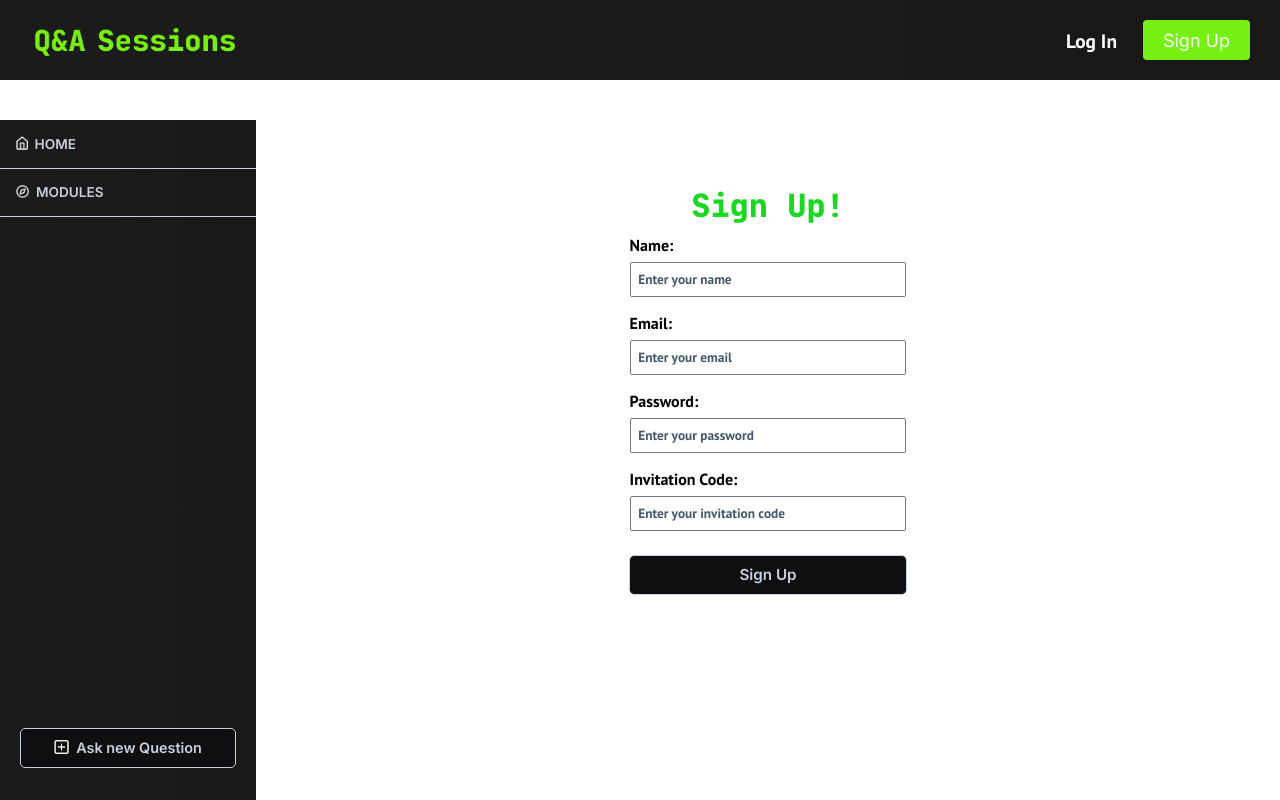
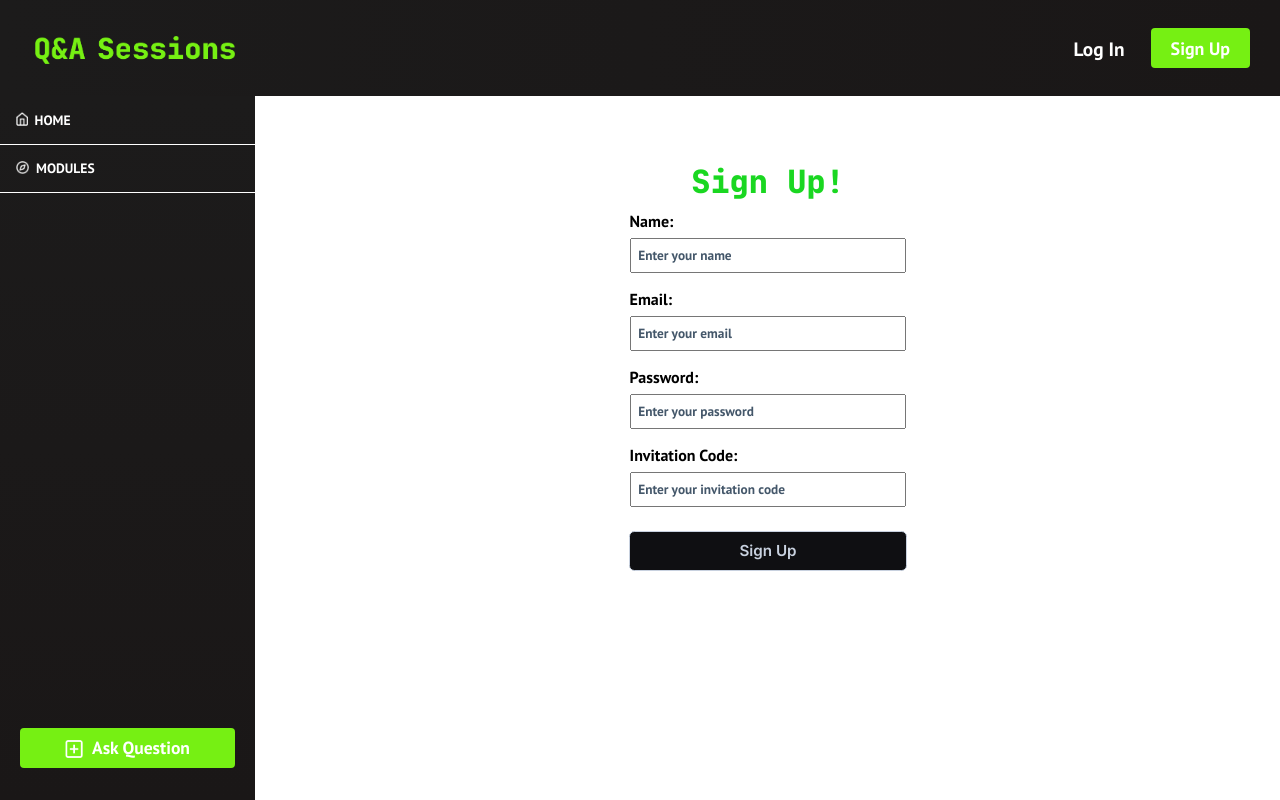
Before and after one commit to Lenindelrionicaragua/Q-And-A, a React app in the folder client/: page /auth/sign-up in a window 1280 px wide. Built offline with nearby package versions, Linux system fonts and the light colour scheme.

Commit message:
improve_sidebar_funtionality

```diff
--- a/client/src/App.css
+++ b/client/src/App.css
@@ -16,7 +16,7 @@ a {
 }
 
 body {
-  font-family: "Inter", sans-serif;
+  font-family: "PT Sans", sans-serif;
   height: 100vh;
   font-size: 16px;
 }
@@ -25,7 +25,7 @@ body {
   height: 100%;
   display: grid;
   grid-template-columns: 20vw 40vw 40vw;
-  grid-template-rows: 15vh 85vh;
+  grid-template-rows: 12vh 88vh;
   grid-template-areas:
     "header header header"
     "sidebar main main";
--- a/client/src/components/Buttons/Buttons.css
+++ b/client/src/components/Buttons/Buttons.css
@@ -1,6 +1,6 @@
 button {
   font-size: 0.9em;
-  font-family: "Inter", sans-serif;
+  font-family: "PT Sans", sans-serif;
   border: solid 1px;
   cursor: pointer;
   display: flex;
@@ -25,38 +25,14 @@ button .icon img {
 /* Primary button styles */
 .primary-button {
   font-weight: 600;
-  border-radius: 0.35em;
-  border-color: #c8d1df;
+  border-radius: 4px;
+  border-color: #fff;
   background: #0f0f12;
-  color: #c8d1df;
+  color: #fff;
 }
 
 .primary-button:hover {
   border-color: #76f013;
   background: #76f013;
-  color: #0f0f12;
+  color: #fff;
 }
-
-/* Icon styles */
-button .icon {
-  padding-top: 0.15em;
-}
-
-button .icon img {
-  height: 1em;
-}
-
-/* Primary button styles */
-.primary-button {
-  font-weight: 600;
-  border-radius: 0.35em;
-  border-color: #c8d1df;
-  background: #0f0f12;
-  color: #c8d1df;
-}
-
-.primary-button:hover {
-  border-color: #76f013;
-  background: #76f013;
-  color: #0f0f12;
-}
--- a/client/src/components/Buttons/PrimaryButton.jsx
+++ b/client/src/components/Buttons/PrimaryButton.jsx
@@ -3,14 +3,13 @@ import "./Buttons.css";
 import PropTypes from "prop-types";
 import Icon from "../Icon/Icon";
 
-// This button style includes the option to have an icon
-//and handle the  change of the icon based on mouse hover/enter
 const PrimaryButton = ({
   text,
   addIcon,
   srcIcon,
   srcHoverIcon,
   onClickHandler,
+  textContainerClassName,
 }) => {
   const [isHovered, setIsHovered] = useState(false);
 
@@ -36,7 +35,7 @@ const PrimaryButton = ({
       onClick={handleClick}
     >
       {addIcon ? <Icon src={isHovered ? srcHoverIcon : srcIcon} /> : null}
-      {text}
+      <span className={textContainerClassName}>{text}</span>
     </button>
   );
 };
@@ -47,6 +46,7 @@ PrimaryButton.propTypes = {
   srcIcon: PropTypes.string,
   srcHoverIcon: PropTypes.string,
   onClickHandler: PropTypes.func,
+  textContainerClassName: PropTypes.string,
 };
 
 PrimaryButton.defaultProps = {
@@ -55,6 +55,7 @@ PrimaryButton.defaultProps = {
   srcIcon: "",
   srcHoverIcon: "",
   onClickHandler: null,
+  textContainerClassName: "",
 };
 
 export default PrimaryButton;
--- a/client/src/components/Dropdown/Dropdown.css
+++ b/client/src/components/Dropdown/Dropdown.css
@@ -2,10 +2,9 @@
   background: #76f013;
   width: 200px;
   position: absolute;
-  top: 80px;
+  top: 12vh;
   list-style: none;
   text-align: start;
-  /* border-radius: 0 0 4px 4px; */
   z-index: 1;
 }
 
--- a/client/src/components/Header/Header.css
+++ b/client/src/components/Header/Header.css
@@ -5,7 +5,8 @@
   align-items: center;
   justify-content: space-between;
   font-size: 1.1em;
-  height: 80px;
+  height: 12vh;
+  margin-bottom: 100px;
 }
 
 .header-logo {
--- a/client/src/components/Icon/Icon.css
+++ b/client/src/components/Icon/Icon.css
@@ -1,4 +1,3 @@
-/* Icon styles */
 .icon {
   width: 100%;
   height: 100%;
--- a/client/src/components/ModulesList/ModulesList.css
+++ b/client/src/components/ModulesList/ModulesList.css
@@ -1,21 +1,35 @@
 .modules-list {
+  background: transparent;
   margin-right: auto;
   margin-left: 2.2em;
-  margin-top: 1em;
+  margin-top: 0.5em;
   list-style-type: none;
-  color: #c8d1df;
+  color: #fff;
   display: flex;
   flex-direction: column;
+  text-align: start;
+  width: 70%;
+  padding-left: 0px;
+  padding-top: 10px;
 }
 
 .modules-list li {
-  margin-bottom: 1em;
+  padding: 0.5em;
+  background: transparent;
+  cursor: pointer;
+  padding-left: 10px;
+  /* border-radius: 4px; */
+}
+
+.modules-list li:hover {
+  padding: 0.5em;
+  background: #0fe31d;
+  cursor: pointer;
+  color: #fff;
+  width: 100%;
+  /* border-radius: 4px; */
 }
 
 .modules-list a {
   color: white;
 }
-
-.modules-list a:hover {
-  color: #69d926;
-}
--- a/client/src/components/Sidebar/Sidebar.css
+++ b/client/src/components/Sidebar/Sidebar.css
@@ -1,6 +1,5 @@
-/* Nav Styles */
-nav {
-  background: linear-gradient(90deg, rgb(28, 27, 27) 0%, rgb(26, 23, 23) 100%);
+sidebar {
+  background: linear-gradient(180deg, rgb(28, 27, 27) 0%, rgb(26, 23, 23) 100%);
   width: 20vw;
   grid-area: sidebar;
   display: flex;
@@ -8,14 +7,16 @@ nav {
   justify-content: space-between;
   min-width: 15vw;
   padding-bottom: 2em;
+  border-right: 1px solid #fff;
 }
 
-.nav-buttons {
+.sidebar-buttons {
   display: flex;
   flex-direction: column;
+  background-color: transparent;
 }
 
-.nav-buttons button {
+.sidebar-buttons button {
   width: 100%;
   font-size: 0.85em;
   border-top: none;
@@ -23,24 +24,49 @@ nav {
   border-right: none;
   justify-content: left;
   padding: 1.75em 1.15em;
-  background: linear-gradient(90deg, rgb(28, 27, 27) 0%, rgb(26, 23, 23) 100%);
-  border-bottom: solid 1px #c8d1df;
-  border-radius: 0em;
-  color: #c8d1df;
+  background: transparent;
+  border-bottom: solid 1px #fff;
+  border-radius: 0px;
+  color: #fff;
 }
 
-.user-area {
+.sidebar-buttons button:hover {
+  border-radius: 4px;
+  transition: all 0.2s ease-out;
+  color: #fff;
+}
+
+.ask-question {
   text-align: center;
   display: flex;
   flex-direction: column;
   margin: 0em 1.25em;
-  color: #c8d1df;
+  color: #fff;
 }
 
-.user-area button {
+.ask-question button {
+  border-radius: 4px;
   width: 100%;
+  outline: none;
+  border: none;
+  font-size: 1.1rem;
+  color: #fff;
+  cursor: pointer;
+  background-color: #76f013;
+  overflow: hidden;
+  line-height: 0.75em;
+  /* padding: 5px; */
 }
 
-.user-area .username {
-  color: #76f013;
+.ask-question button:hover {
+  padding: 6px 18px;
+  transition: all 0.3s ease-out;
+  background-color: transparent;
+  border-radius: 4px;
+  border: 2px solid var(--primary);
+  transition: all 0.3s ease-out;
 }
+
+:root {
+  --primary: #76f013;
+}
--- a/client/src/components/Sidebar/Sidebar.jsx
+++ b/client/src/components/Sidebar/Sidebar.jsx
@@ -1,28 +1,43 @@
-import React, { useState } from "react";
+import React, { useState, useEffect } from "react";
 import "./Sidebar.css";
 import PrimaryButton from "../Buttons/PrimaryButton";
 import ModulesList from "../ModulesList/ModulesList";
 import homeIcon from "../../images/icons/home-white.png";
-import homeIconHover from "../../images/icons/home.png";
+import homeIconHover from "../../images/icons/home-white.png";
 import modulesIcon from "../../images/icons/compass-white.png";
-import modulesIconHover from "../../images/icons/compass.png";
+import modulesIconHover from "../../images/icons/compass-white.png";
 import plusIcon from "../../images/icons/plus-white.png";
-import plusIconHover from "../../images/icons/plus.png";
+import plusIconHover from "../../images/icons/plus-white.png";
 
 import { Link } from "react-router-dom";
 
 const Sidebar = () => {
   const [isModulesListVisible, setModulesListVisibility] = useState(false);
+  const [isSidebarVisible, setSidebarVisibility] = useState(true);
+
+  useEffect(() => {
+    const handleResize = () => {
+      if (window.innerWidth < 960) {
+        setSidebarVisibility(false);
+        setModulesListVisibility(false);
+      } else {
+        setSidebarVisibility(true);
+      }
+    };
+
+    window.addEventListener("resize", handleResize);
+    return () => window.removeEventListener("resize", handleResize);
+  }, []);
 
   const handleModulesButtonClick = () => {
-    // Toggle the visibility of the Modules list when the button is clicked
     setModulesListVisibility(!isModulesListVisible);
   };
 
   return (
     <>
-      <nav className="site-nav" id="nav-sidebar">
-        <div className="nav-buttons">
+      {isSidebarVisible && (
+        <sidebar className="site-sidebar" id="nav-sidebar">
+          <div className="sidebar-buttons">
             <Link to="/">
               <PrimaryButton
                 text="HOME"
@@ -40,20 +55,19 @@ const Sidebar = () => {
             />
             {isModulesListVisible && <ModulesList />}
           </div>
-        <div className="user-area">
-          {/* <h3>
-            Welcome <span className="username">Guest</span>
-          </h3> */}
+          <div className="ask-question">
             <Link to="/post-question">
               <PrimaryButton
-              text="Ask new Question"
+                text="Ask Question"
                 addIcon={true}
                 srcIcon={plusIcon}
                 srcHoverIcon={plusIconHover}
+                textContainerClassName="custom-text-container"
               />
             </Link>
           </div>
-      </nav>
+        </sidebar>
+      )}
     </>
   );
 };
```
Lines whose indentation alone changed are shown as unchanged.
